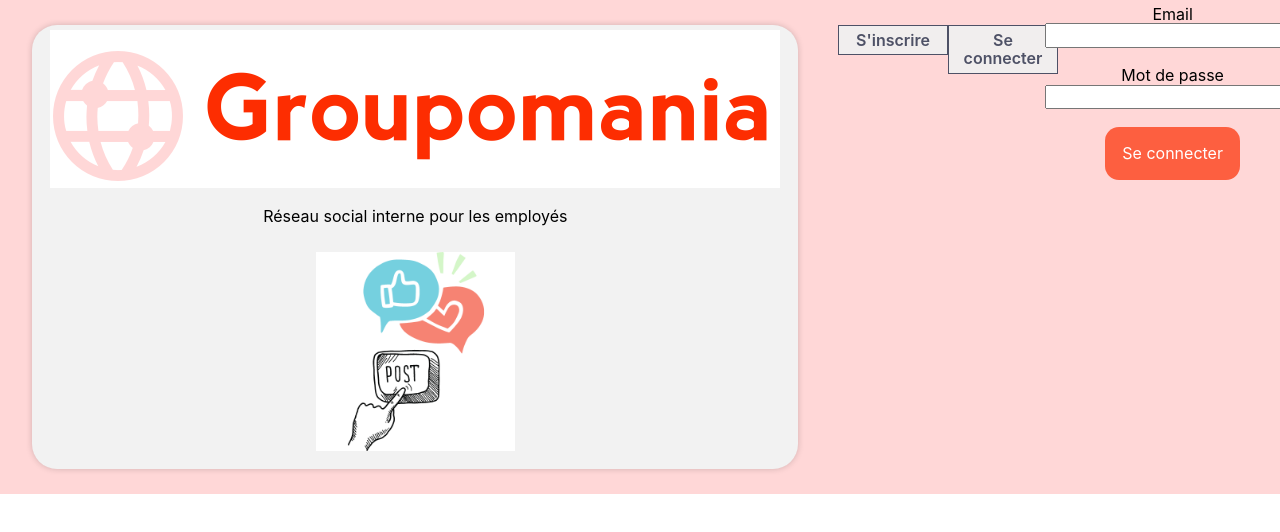
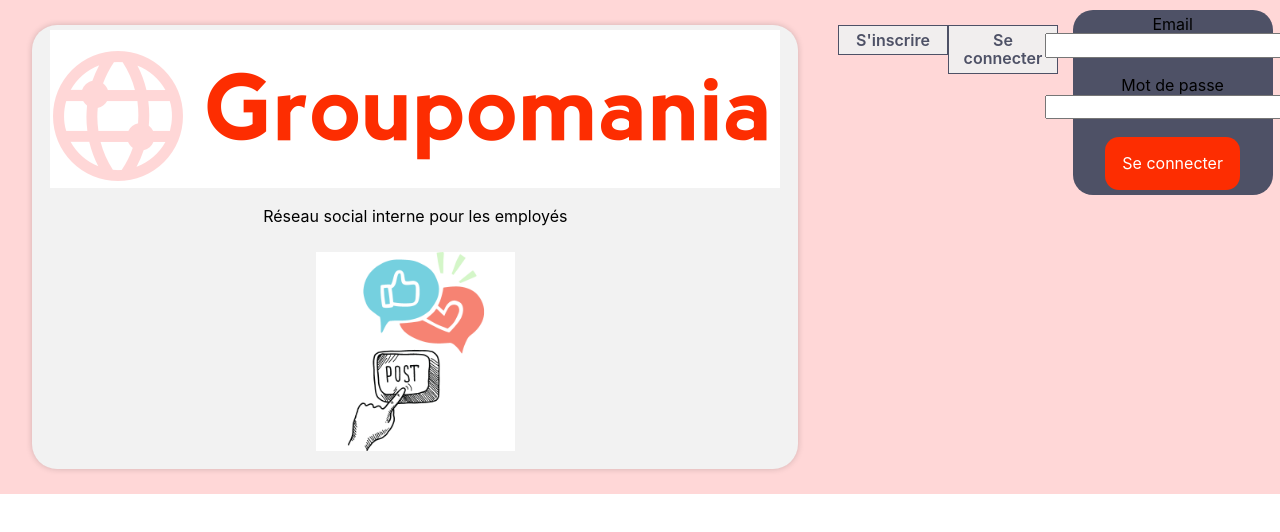
Before and after one commit to Ddelagefrancis/Dumas-Delage_Francis_1_code_062022, a React (Create React App) app in the folder FrontEnd/groupomania/: page /login in a window 1280 px wide. Shown: the top 532 px of the page. Built offline with nearby package versions, Linux system fonts and the light colour scheme.

Commit message:
réglage "margin" & "color"

```diff
--- a/FrontEnd/groupomania/src/sass/pages/_logs.scss
+++ b/FrontEnd/groupomania/src/sass/pages/_logs.scss
@@ -1,23 +1,24 @@
-form {
+.form_logs {
     display: flex;
     align-items: center;
     flex-direction: column;
     border-radius: 20px;
     border: 5px solid transparent;
-    margin: 0px 0px 5px 0;
+    margin: 10px 0px auto 0;
     width: 200px;
+    background-color: $color-tertiary;
 
     & .button {
         border: none;
         border-radius: 14px 14px 14px 14px;
-        background-color: rgba($color-primary, 0.7);
+        background-color: $color-primary;
         color: white;
         font-weight: 400;
         padding: 17px;
         cursor: pointer;
 
         &:hover {
-            background-color: $color-primary;
+            background-color: rgba($color-primary, 0.7);
         }
     }
 
```
